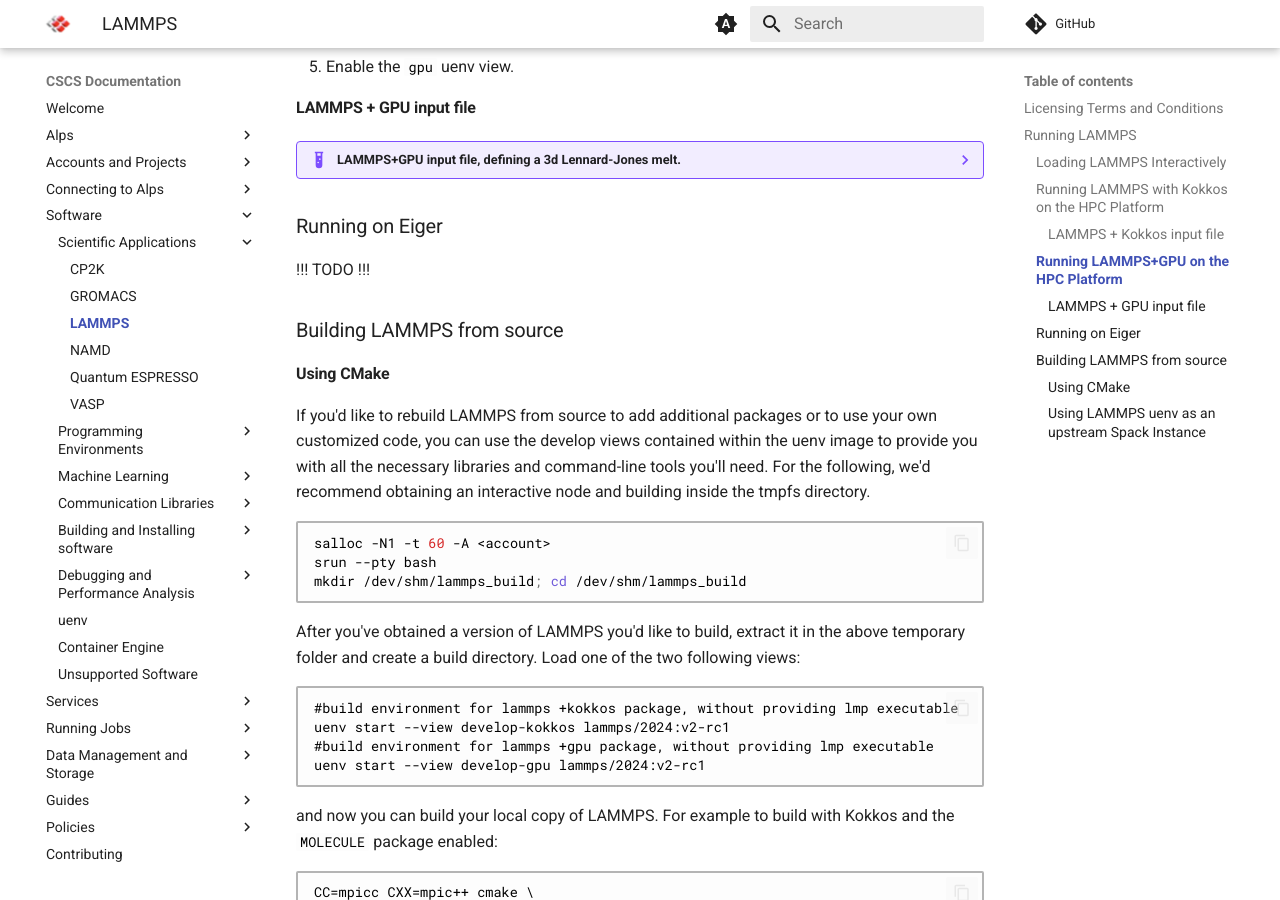
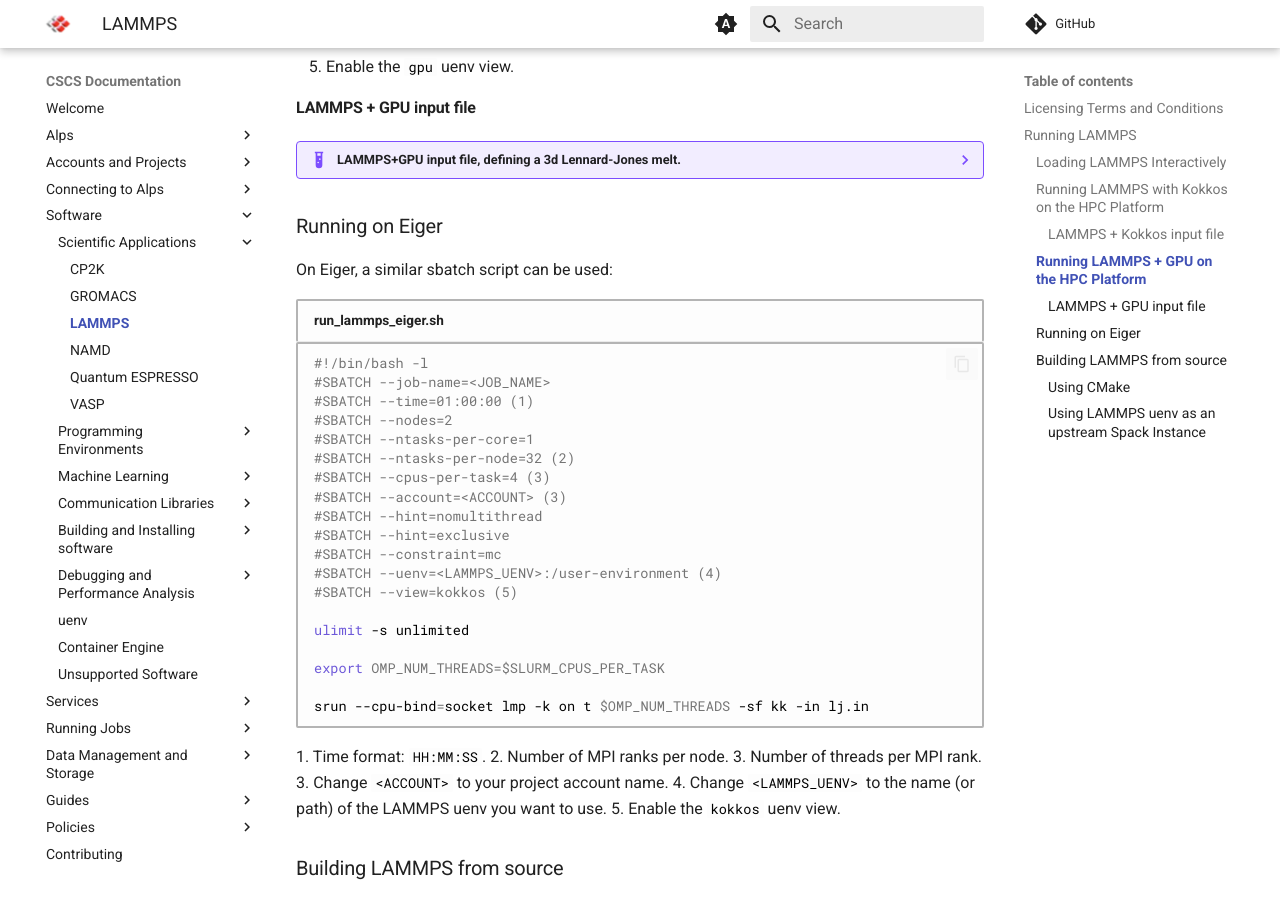
Before and after one commit to nickjbrowning/cscs-docs, an MkDocs documentation site: the page built from docs/software/sciapps/lammps.md, in a window 1280 px wide and 900 px high, scrolled down 3545 px. Built offline with MkDocs 1.6.1 and Material for MkDocs 9.7.7, drawn with Linux system fonts in a browser that asks for light colours; comment, search, counter and statistics services are not loaded; some of the changed text lies outside the part shown.

Commit message:
added eiger instructions.

````diff
--- a/docs/software/sciapps/lammps.md
+++ b/docs/software/sciapps/lammps.md
@@ -19,7 +19,7 @@
 ### Loading LAMMPS Interactively
 
 On Alps, LAMMPS is precompiled and available in a user environment [uenv].
-LAMMPS has been built with the Kokkos and GPU packages separately.
+LAMMPS has been built with the [Kokkos](https://docs.lammps.org/Speed_kokkos.html) and GPU packages separately.
 
 To find which LAMMPS uenv is provided, you can use the following command:
 
@@ -154,7 +154,7 @@
     run             $t
     ```
 
-### Running LAMMPS+GPU on the HPC Platform
+### Running LAMMPS + GPU on the HPC Platform
 
 To start a job, two bash scripts are required: a [Slurm][ref-slurm] submission script, and a wrapper for [CUDA MPS][ref-slurm-gh200-multi-rank-per-gpu].
 
@@ -226,7 +226,35 @@
 
 ### Running on Eiger
 
-!!! TODO !!!
+On Eiger, a similar sbatch script can be used:
+
+```bash title="run_lammps_eiger.sh"
+#!/bin/bash -l
+#SBATCH --job-name=<JOB_NAME>
+#SBATCH --time=01:00:00 (1)
+#SBATCH --nodes=2
+#SBATCH --ntasks-per-core=1
+#SBATCH --ntasks-per-node=32 (2)
+#SBATCH --cpus-per-task=4 (3)
+#SBATCH --account=<ACCOUNT> (3)
+#SBATCH --hint=nomultithread
+#SBATCH --hint=exclusive
+#SBATCH --constraint=mc
+#SBATCH --uenv=<LAMMPS_UENV>:/user-environment (4)
+#SBATCH --view=kokkos (5)
+
+ulimit -s unlimited
+
+export OMP_NUM_THREADS=$SLURM_CPUS_PER_TASK
+
+srun --cpu-bind=socket lmp -k on t $OMP_NUM_THREADS -sf kk -in lj.in
+```
+1. Time format: `HH:MM:SS`.
+2. Number of MPI ranks per node.
+3. Number of threads per MPI rank.
+3. Change `<ACCOUNT>` to your project account name.
+4. Change `<LAMMPS_UENV>` to the name (or path) of the LAMMPS uenv you want to use.
+5. Enable the `kokkos` uenv view.
 
 ### Building LAMMPS from source
 
````
